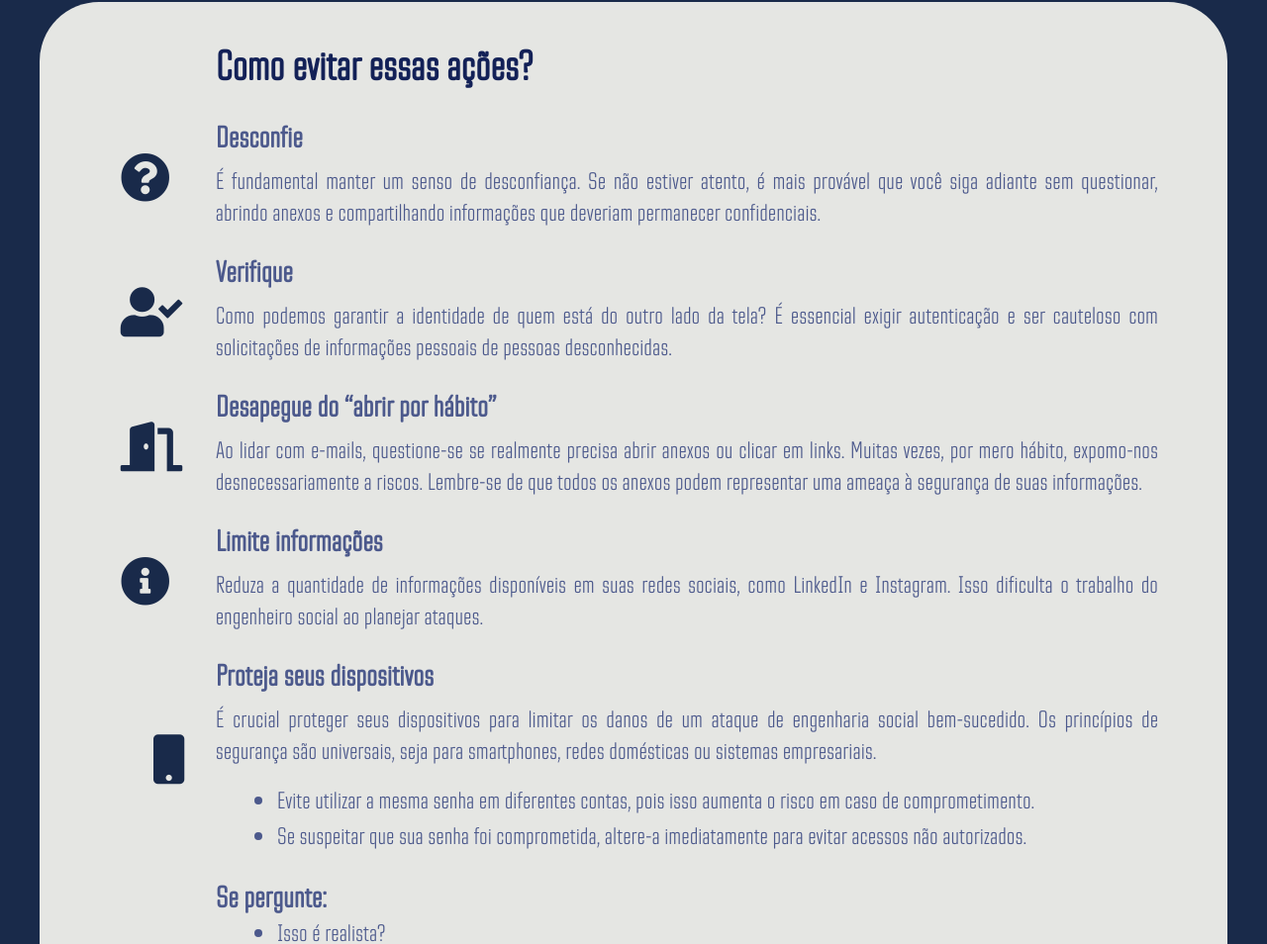
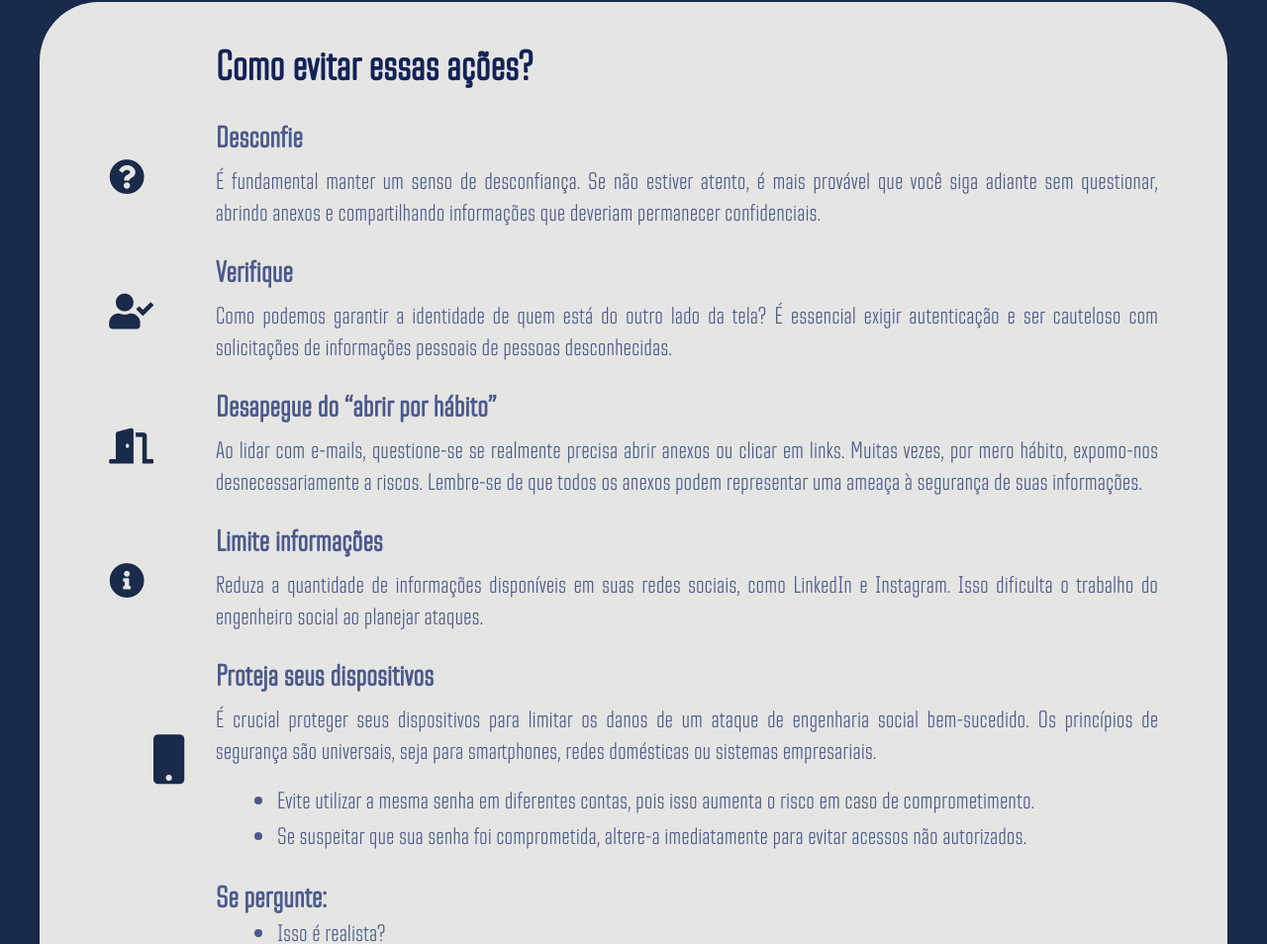
Before and after one commit to gustavo-pd/engenharia-social, a website: page index.html in a window 1280 px wide. Shown: the part 1732-2686 px from the top of the page at 99% size. Drawn offline with nearby package versions, Linux system fonts and the light colour scheme.

Commit message:
locademia de policia

```diff
--- a/styles.css
+++ b/styles.css
@@ -164,12 +164,12 @@ h4 {
 }
 
 .iconP {
-    font-size: 50px;
+    font-size: 2.8vw;
     color: #192A4A;
 }
 
 .iconPAlign {
-    padding-left: 1.7vw;
+    padding-left: 0.8vw;
 }
 
 .iconM {
```
